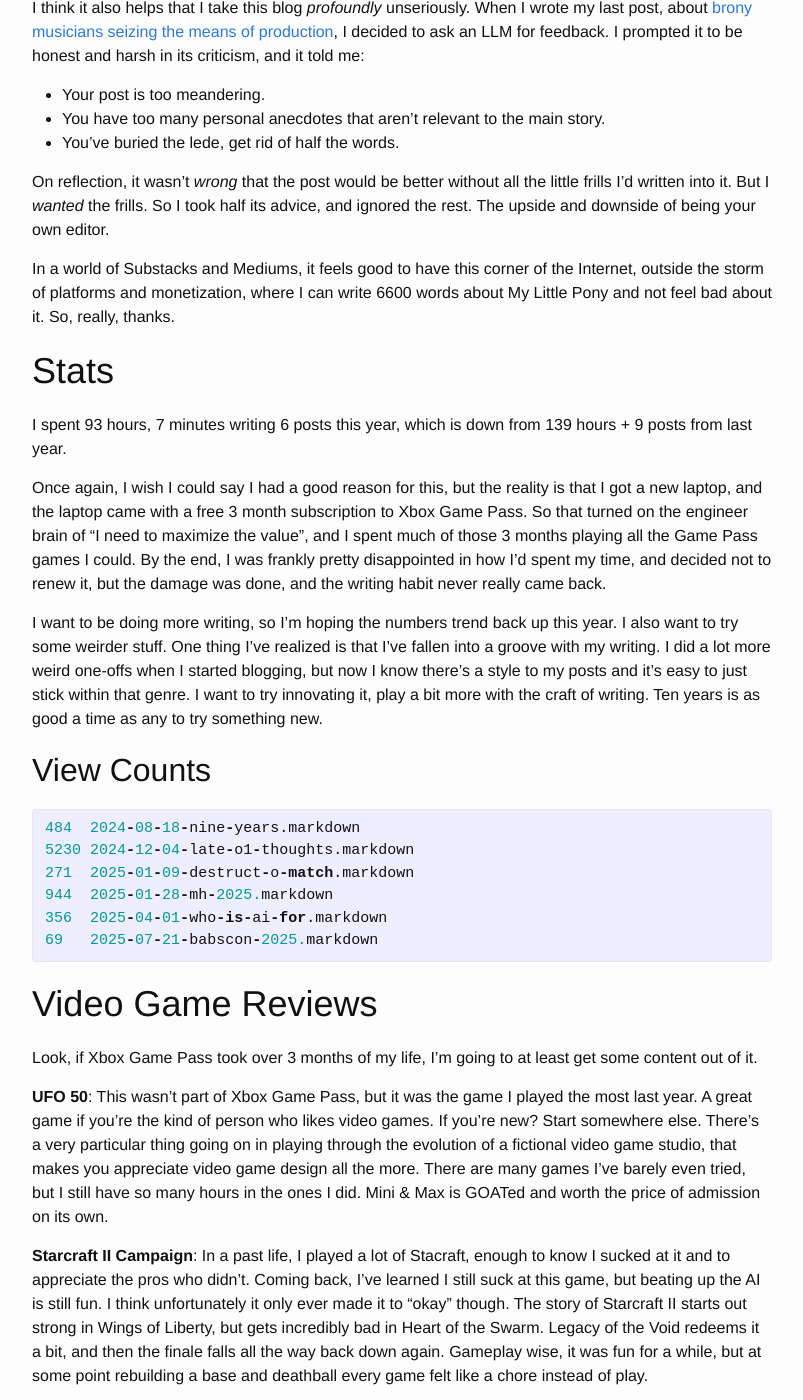
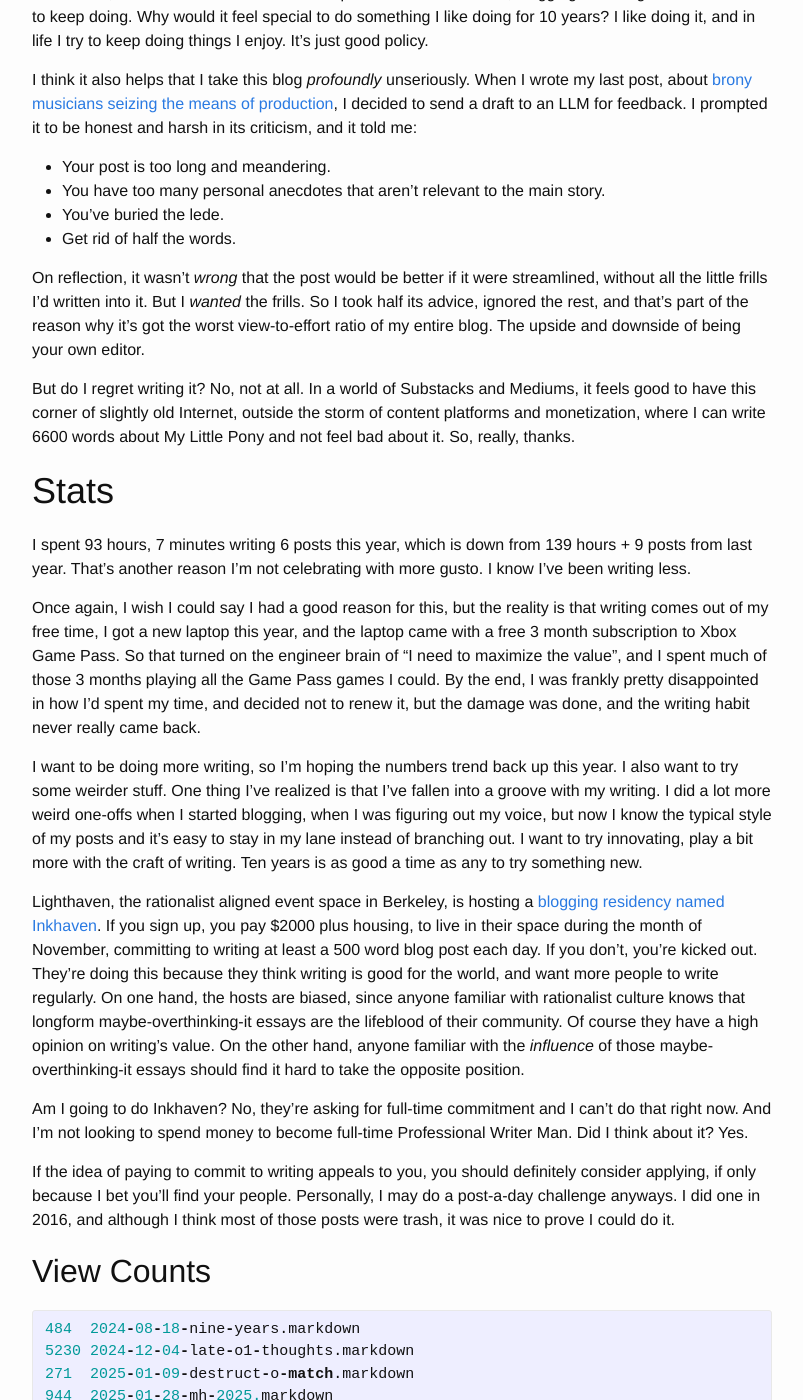
Before and after one commit to alexirpan/alexirpan.github.io, a Jekyll site: the page built from _posts/2025-08-18-ten-years.markdown, in a window 1280 px wide and 1400 px high, scrolled down 551 px. Shown: the whole window, without its empty margins (238-1041 px from the left). Built offline with Jekyll 4.4.1, drawn with Linux system fonts in a browser that asks for light colours; nearby versions of some CDN libraries; some of the changed text lies outside the part shown.

Commit message:
Draft pass

```diff
--- a/_posts/2025-08-18-ten-years.markdown
+++ b/_posts/2025-08-18-ten-years.markdown
@@ -4,61 +4,87 @@
 date:   2025-08-18 11:19:01 -0700
 ---
 
-My blog turns ten years old today. The big 1-0. If you've been here from the
-beginning, thanks.
+My blog turns ten years old today. The big 1-0. Thanks for reading!
 
 Every now and then, someone asks me why I blog, and I don't know really know
 what to tell them. I like writing and I had things to tell? There was a fire
 and I needed to stoke it? Something around there is approximately correct,
-but it doesn't feel like the full story.
+but not the full story.
 
-I think what feels closer is that a long time ago, I was looking for outlets
-to express myself creatively. Drawing didn't appeal to me, creating weird
-programming widgets didn't either, and that left longform writing as the natural
-option. So I started, and after I got everything going, it was easier to keep
-going rather than stop. (If anything, I think I have a harder time stopping
+What feels closer is that a long time ago, I was looking for outlets
+to express myself creatively. Drawing didn't appeal to me, coding weird
+digital toys didn't either, and that left longform writing as one of the natural
+options. I had already written some long Facebook comments (back in the day where
+using your Facebook as a blog was a thing people did), so the jump was
+straightforward. And I found once I got started, it was easier to keep going
+than to step. (If anything, I think I have a harder time stopping
 things than starting things.)
 
 Maybe that's why it doesn't feel like a big deal to cross the ten year mark.
-It's just like, yeah, this is a thing I do, which I want to keep doing. Why would
-it feel special to do something I liked doing for 10 years? In life, I try to
-keep doing things I enjoy. Seems like a good policy, that's all.
+Like, I celebrate the milestones, but it doesn't feel like an accomplishment.
+It's more like, blogging is a thing I do which I want to keep doing. Why
+would it feel special to do something I like doing for 10 years? I like doing it,
+and in life I try to keep doing things I enjoy. It's just good policy.
 
 I think it also helps that I take this blog *profoundly* unseriously. When
 I wrote my last post, about [brony musicians seizing the means of production]({% post_url 2025-07-21-babscon-2025 %}),
-I decided to ask an LLM for feedback. I prompted it to be honest and harsh in
-its criticism, and it told me:
+I decided to send a draft to an LLM for feedback. I prompted it to be honest and
+harsh in its criticism, and it told me:
 
-* Your post is too meandering.
+* Your post is too long and meandering.
 * You have too many personal anecdotes that aren't relevant to the main story.
-* You've buried the lede, get rid of half the words.
+* You've buried the lede.
+* Get rid of half the words.
 
-On reflection, it wasn't *wrong* that the post would be better without
-all the little frills I'd written into it. But I *wanted* the
-frills. So I took half its advice, and ignored the rest. The upside and downside
+On reflection, it wasn't *wrong* that the post would be better if it were
+streamlined, without all the little frills I'd written into it. But I *wanted* the
+frills. So I took half its advice, ignored the rest, and that's part of the reason
+why it's got the worst view-to-effort ratio of my entire blog. The upside and downside
 of being your own editor.
 
-In a world of Substacks and Mediums, it feels good to have this corner of the Internet,
-outside the storm of platforms and monetization, where I can write 6600 words
+But do I regret writing it? No, not at all. In a world of Substacks and Mediums, it feels good to have this corner of
+slightly old Internet, outside the storm of content platforms and monetization, where I can write 6600 words
 about My Little Pony and not feel bad about it. So, really, thanks.
 
 # Stats
 
 I spent 93 hours, 7 minutes writing 6 posts this year, which is down from 139 hours + 9 posts from last year.
+That's another reason I'm not celebrating with more gusto. I know I've been writing
+less.
 
 Once again, I wish I could say I had a good reason for this, but the reality
-is that I got a new laptop, and the laptop came with a free 3 month subscription
-to Xbox Game Pass. So that turned on the engineer brain of "I need to maximize the value", and I spent much of those 3 months playing all the Game Pass games I could.
+is that writing comes out of my free time, I got a new laptop this year, and the laptop came
+with a free 3 month subscription to Xbox Game Pass. So that turned on the engineer brain of "I need to maximize the value", and I spent much of those 3 months playing all the Game Pass games I could.
 By the end, I was frankly pretty disappointed in how I'd spent my time, and decided
 not to renew it, but the damage was done, and the writing habit never really came back.
 
 I want to be doing more writing, so I'm hoping the numbers trend back up this year.
 I also want to try some weirder stuff.
 One thing I've realized is that I've fallen into a groove with my writing. I did
-a lot more weird one-offs when I started blogging, but now I know there's a style
-to my posts and it's easy to just stick within that genre. I want to try innovating
-it, play a bit more with the craft of writing. Ten years is as good a time as any
+a lot more weird one-offs when I started blogging, when I was figuring out my voice,
+but now I know the typical style of my posts and it's easy to stay in my lane instead of branching
+out. I want to try innovating, play a bit more with the craft of writing. Ten years is as good a time as any
 to try something new.
+
+Lighthaven, the rationalist aligned event space in Berkeley, is hosting a [blogging
+residency named Inkhaven](https://www.inkhaven.blog/). If you sign up, you pay
+$2000 plus housing, to live in their space during the month of November, committing to
+writing at least a 500 word blog post each day. If you don't, you're kicked out.
+They're doing this because they think writing is good for the world, and want more
+people to write regularly. On one hand, the hosts are biased, since
+anyone familiar with rationalist culture knows that longform maybe-overthinking-it
+essays are the lifeblood of their community. Of course they have a high opinion
+on writing's value. On the other hand, anyone familiar with the *influence* of those
+maybe-overthinking-it essays should find it hard to take the opposite position.
+
+Am I going to do Inkhaven? No, they're asking
+for full-time commitment and I can't do that right now. And I'm not looking to spend
+money to become full-time Professional Writer Man. Did I think about it? Yes.
+
+If the idea of paying to commit to writing appeals to you, you should definitely consider applying,
+if only because I bet you'll find your people. Personally, I may do a post-a-day
+challenge anyways. I did one in 2016, and although I think most of those posts were trash,
+it was nice to prove I could do it.
 
 ## View Counts
 
@@ -71,18 +97,19 @@
 69   2025-07-21-babscon-2025.markdown
 {% endhighlight %}
 
-# Video Game Reviews
+# Appendix: Video Game Reviews
 
-Look, if Xbox Game Pass took over 3 months of my life, I'm going to at least get some content out of it.
+Look, if Xbox Game Pass took over 3 months of my life, I at least get to review how it did.
 
-**UFO 50**: This wasn't part of Xbox Game Pass, but it was the game I played the most last year.
-A great game if you're the kind of person who likes video games. If you're new? Start somewhere else.
-There's a very particular thing going on in playing through the evolution of a fictional video game
-studio, that makes you appreciate video game design all the more. There are many games I've barely even
+**UFO 50**: This wasn't part of Xbox Game Pass, but it was the game I played the most last year,
+I have to shill it.
+A great game if you're a person who's played a lot of video games. If you're new? Start somewhere else.
+There's a very particular thing going on in playing through the catalogue of a fictional video game
+studio, that makes you appreciate the evolution of game design all the more. There are many games I've barely even
 tried, but I still have so many hours in the ones I did. Mini & Max is GOATed and worth the
 price of admission on its own.
 
-**Starcraft II Campaign**: In a past life, I played a lot of Stacraft, enough to know I sucked at it
+**Starcraft II Campaign**: In a past life, I played a lot of Stacraft, enough to know I sucked
 and to appreciate the pros who didn't. Coming back, I've learned I still suck at this game, but beating
 up the AI is still fun. I think unfortunately it only ever made it to "okay" though. The story of Starcraft
 II starts out strong in Wings of Liberty, but gets incredibly bad in Heart of the Swarm. Legacy of the
@@ -101,17 +128,17 @@
 small side project which is now their main project after it sold 5 million copies. I have not tried
 Peak, but Another Crab's Treasure was really good and is worth playing if you're interested in
 a Souls-like. I've been told it's easier than other Souls-likes, but what really carries it is the
-game's humor and story. In between the typical story of a dying world is a series of jabs against
-pollution and the externalities capitalism.
+game's humor and story. In between the typical Dark Souls story of a dying world is a series of jabs
+against pollution and capitalism privatizing profits while socializing losses.
 
 **Chants of Sennar**: A short language-based puzzle game themed after the Tower of Babel, where you
 need to learn how to translate between languages to help people communicate with each other and
-ascend the tower. I will always shill Return of the Obra Dinn and this felt very like that game,
+ascend the tower. I will always shill Return of the Obra Dinn, and this felt very like that game,
 complete with me doing some brute force to resolve a few words I just didn't get. Would recommend.
 
 **Superliminal**: I remember seeing the trailer for this game a long time ago, and people talking it
 up as a Portal-like first person puzzle game. This game...is not Portal. It's really not. I mean,
-I don't regret playing it, but I'm definitely glad I played it for free on Game Pass rather than
+it's alright, but I'm definitely glad I played it for free on Game Pass rather than
 buying it. A lot of the set pieces were just okay rather than exceptional, and there are only so many
 tricks to pull out of the perspective toolbox. Doesn't overstay its welcome but also didn't have a
 lasting impression on me.
@@ -121,3 +148,13 @@
 light traversal puzzles rather than overcoming some great challenge. The character you're playing
 as is going through something, but that doesn't mean you are. Another game I don't regret playing
 but which I'm glad I played for free.
+
+**Powerwash Simulator**: I tried it and just don't get the appeal. It's satisfying to slowly bring
+a scene from messy to clean, but the last few % are really annoying. I get equivalent joy with
+less monotony by solving logic puzzles.
+
+**Unpacking**: In contrast, Unpacking is a banger. Behind the surface level gameplay is a really
+cool narrative experience of seeing the protagonist grow up, as viewed through the items they keep,
+the items they throw away, and the places they move to. There is a moment shortly after the
+college level where most people go "ohhhhhhhh man", and it's conveyed through finding where to unpack
+stuff. Just super neat. Unfortunately, also quite short.
```
